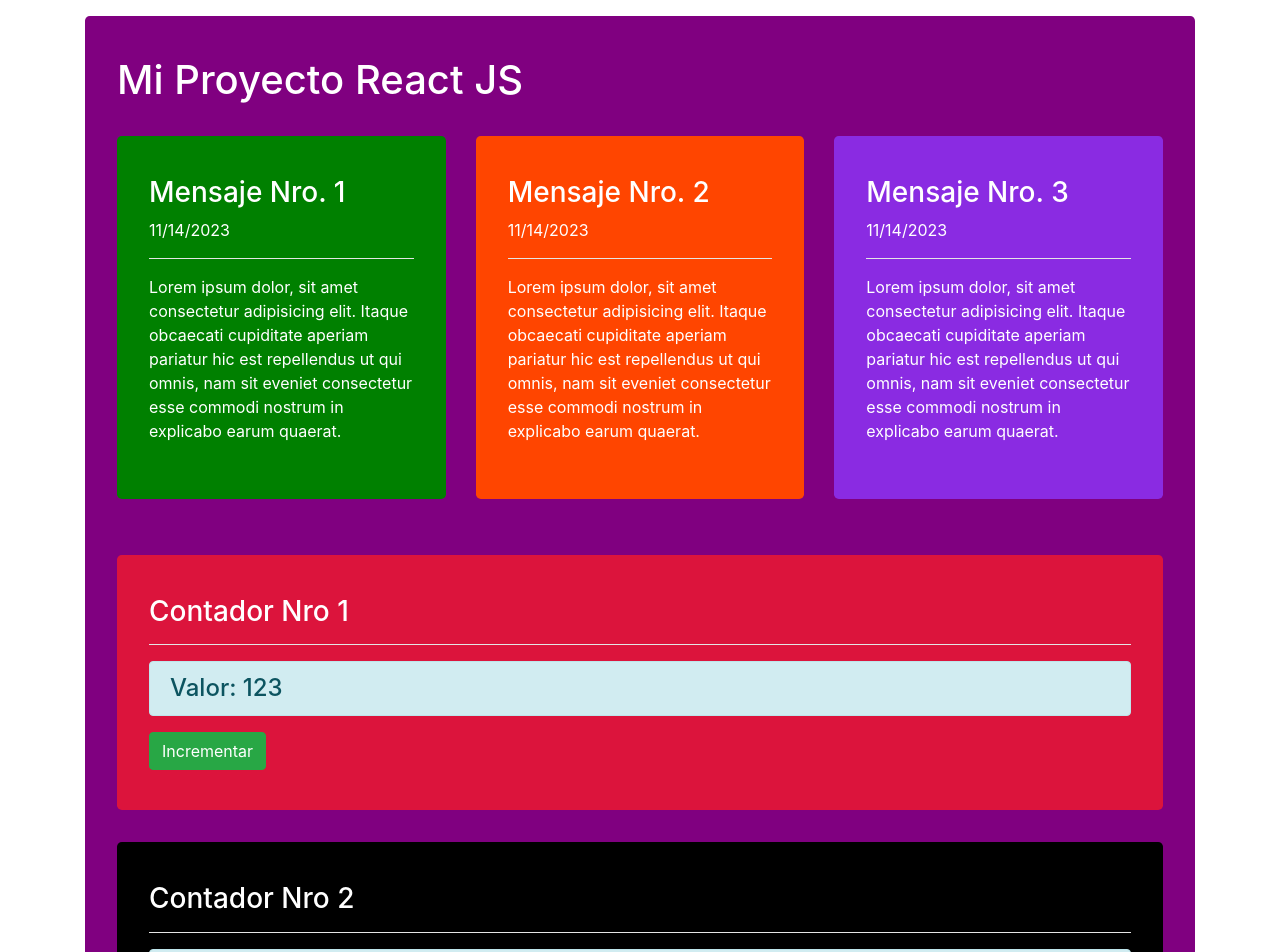
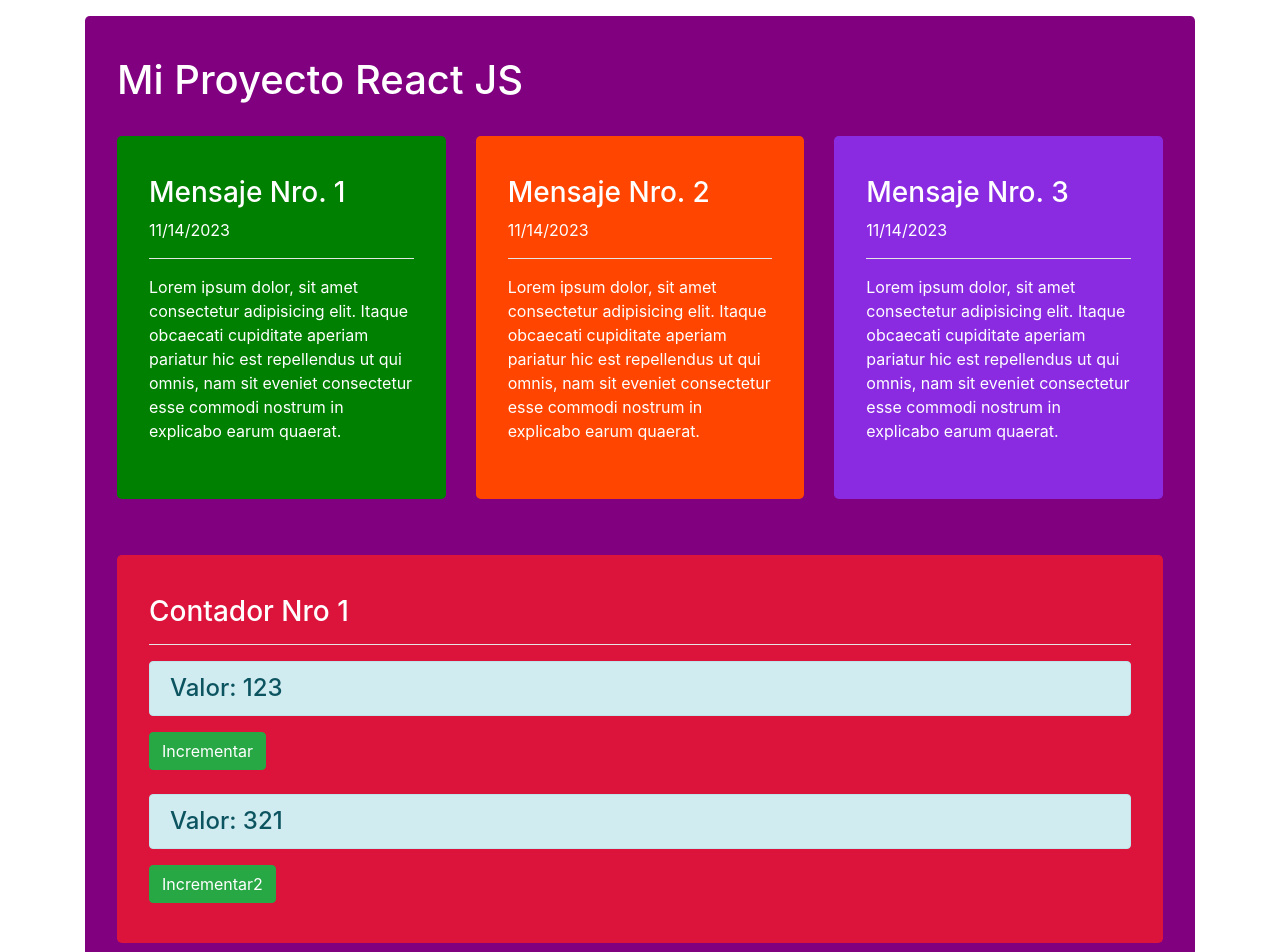
Before and after one commit to Facu-DM/my-app-reactJS, a React (Create React App) app: page / in a window 1280 px wide. Shown: the top 952 px of the page. Built offline with nearby package versions, Linux system fonts and the light colour scheme.

Commit message:
Update Contador.js

```diff
--- a/src/Componentes/Contador.js
+++ b/src/Componentes/Contador.js
@@ -6,31 +6,43 @@
         super(props)
         console.log('constructor Contador')
 
-        this.state = {
+        /*this.state = {
             //Contador : 0
             Contador: props.ini
-        }
+        }*/
 
         /* this.Incrementar = this.Incrementar.bind(this) */
 
     }
 
-    /*state = {
-        //Contador : 0
-        Contador: this.props.ini
-    }*/
+    state = {
+        Contador: this.props.ini,
+        Contador2: this.props.ini2
+    }
 
     Incrementar() {
-        /* Incrementar = () => { */
         const {id} = this.props
         console.log('Incrementar: ' + id)
 
-        this.setState(prevstate => ({Contador: prevstate.Contador + 1}))
+        this.setState(prevstate => ({Contador: prevstate.Contador + 1}), () => {
+            console.log(this.state.Contador)
+
+        })
+    }
+
+    Incrementar2() {
+        const {id} = this.props
+        console.log('Incrementar2: ' + id)
+
+        this.setState(prevstate => ({Contador2: prevstate.Contador2 + 1}), () => {
+            console.log(this.state.Contador2)
+
+        })
     }
 
     render () {
         const {id, color} = this.props
-        const {Contador} = this.state
+        const {Contador, Contador2} = this.state
 
         console.log('render contador', id)
 
@@ -39,6 +51,11 @@
                 <div className="jumbotron" style={{background: color}}>
                     <h3>Contador Nro {id} </h3>
                     <hr/>
+
+                    {/*--------------------------------------------*/}
+
+                    {/*------------CONTADOR 1----------------------*/}
+
                     <h4 className="alert alert-info">Valor: {Contador}</h4>
 
 
@@ -48,6 +65,20 @@
                         /* (function() {this.Incrementar()}).bind(this) */
                     }>Incrementar</button>
 
+                    <br /><br />
+
+                    {/*--------------------------------------------*/}
+
+                    {/*------------CONTADOR 2----------------------*/}
+
+                    <h4 className="alert alert-info">Valor: {Contador2}</h4>
+
+
+                    <button className="btn btn-success" onClick={
+                        () => this.Incrementar2()
+                    }>Incrementar2</button>
+
+
                 </div>
             </div>
         )
```
